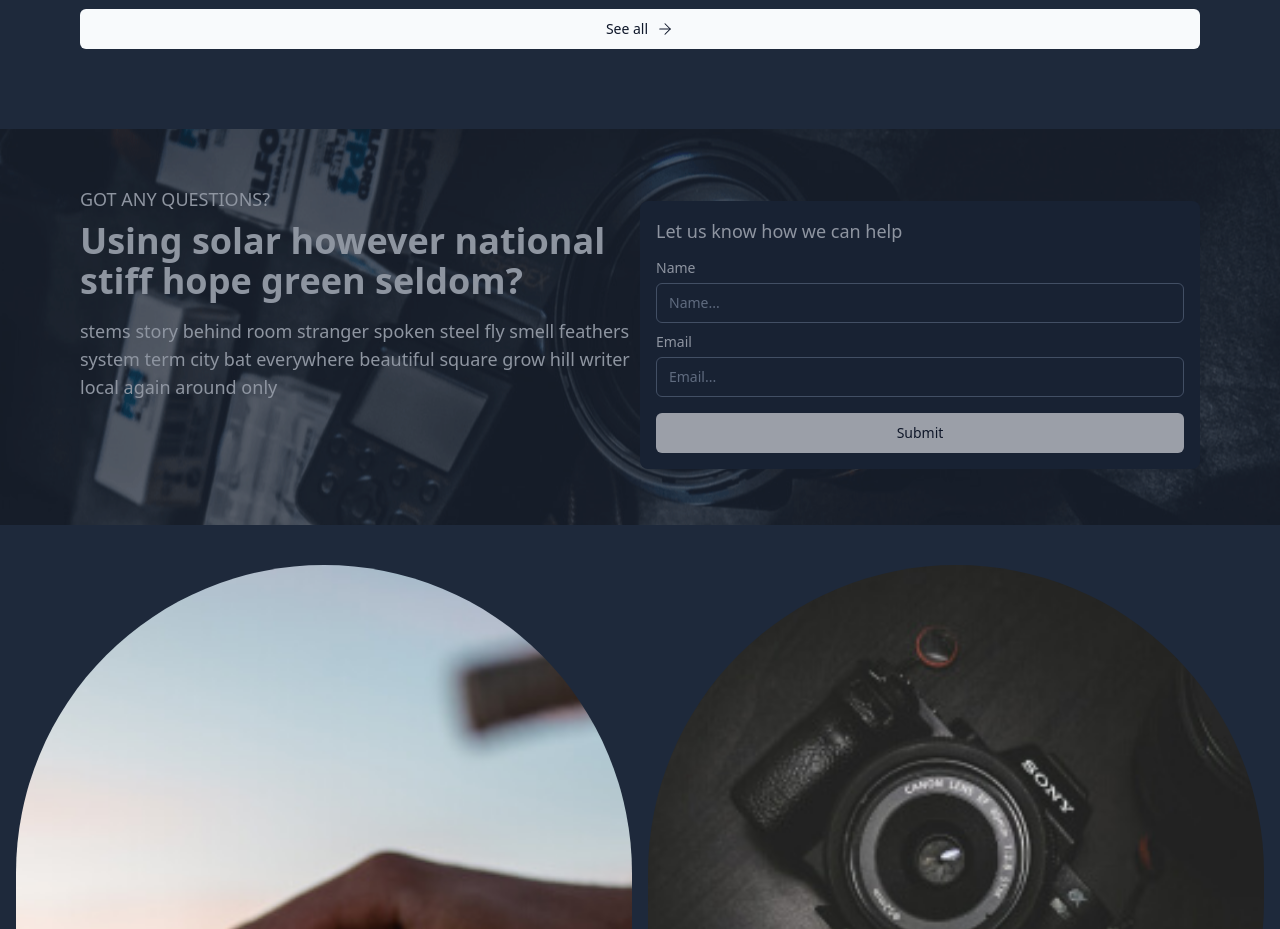
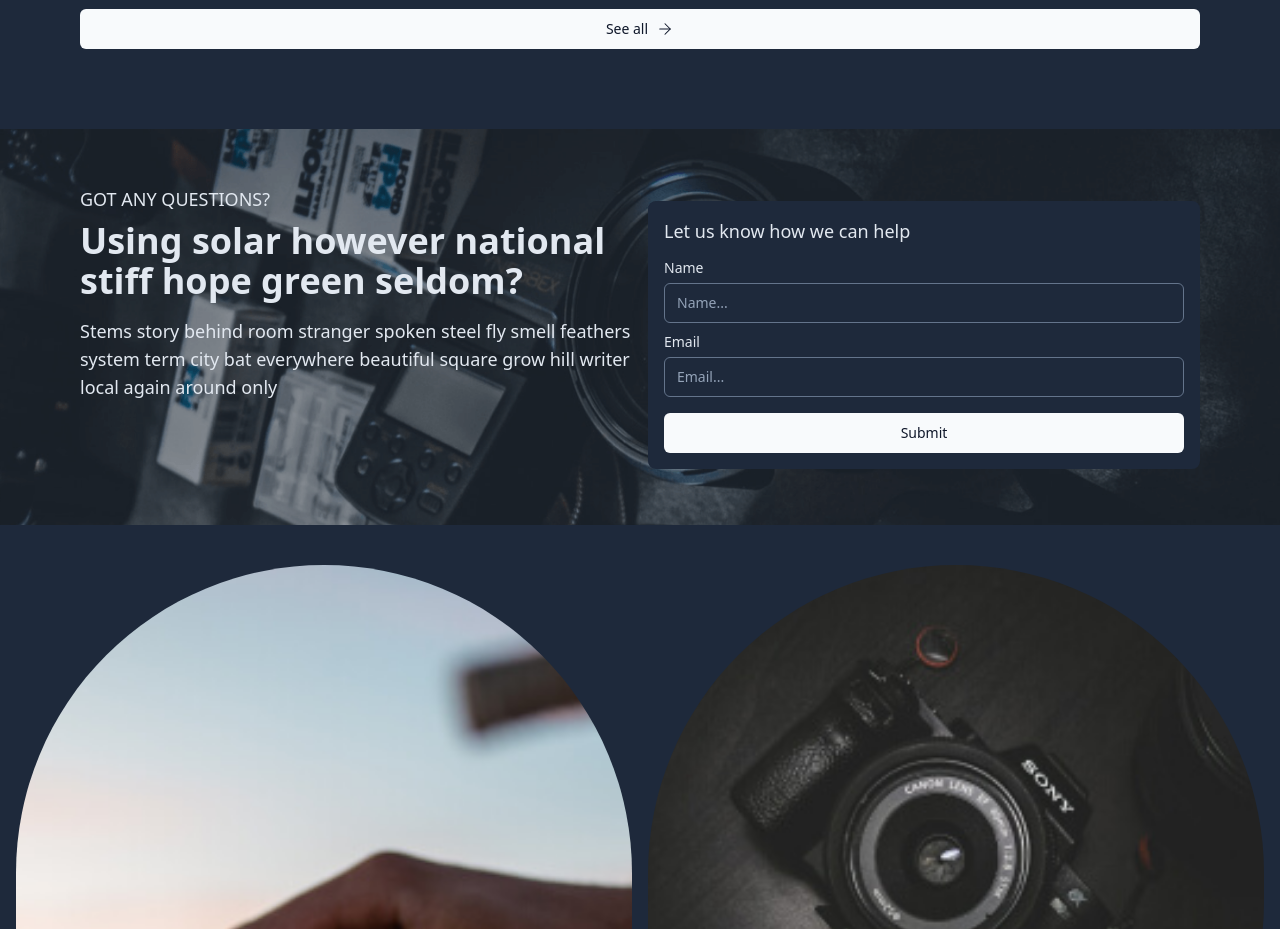
Before and after one commit to seesmof/Pixoto-Photos-Website, a Next.js app: page / in a window 1280 px wide. Shown: the part 3780-4709 px from the top of the page. Built offline with nearby package versions, Linux system fonts and the light colour scheme.

Commit message:
update page.tsx

```diff
--- a/app/page.tsx
+++ b/app/page.tsx
@@ -261,9 +261,8 @@ const MainPage = () => {
         </div>
       </section>
 
-      <section className="bg-center bg-no-repeat bg-[url('/assets/main-contact.png')] relative">
-        <div className="inset-0 absolute bg-slate-900/15 lg:bg-slate-900/40"></div>
-        <div className="max-w-6xl mx-auto w-full p-4 grid lg:grid-cols-2 lg:py-14 z-20">
+      <section className="bg-[url('/assets/main-contact.png')] bg-center bg-no-repeat bg-cover">
+        <div className="max-w-6xl mx-auto w-full p-4 grid lg:grid-cols-2 lg:gap-4 lg:py-14">
           <div>
             <h3 className="uppercase font-medium lg:text-lg">
               got any questions?
@@ -272,7 +271,7 @@ const MainPage = () => {
               Using solar however national stiff hope green seldom?
             </h2>
             <p className="lg:block lg:text-lg lg:mt-4 hidden">
-              stems story behind room stranger spoken steel fly smell feathers
+              Stems story behind room stranger spoken steel fly smell feathers
               system term city bat everywhere beautiful square grow hill writer
               local again around only
             </p>
@@ -285,7 +284,7 @@ const MainPage = () => {
                 type="text"
                 placeholder="Name..."
                 id="name"
-                className="bg-inherit border border-slate-500"
+                className="bg-inherit border border-slate-500 focus:border-slate-200 focus:border-2"
               />
             </div>
             <div className="grid gap-2 mt-3">
@@ -294,7 +293,7 @@ const MainPage = () => {
                 type="email"
                 placeholder="Email..."
                 id="email"
-                className="bg-inherit border border-slate-500"
+                className="bg-inherit border border-slate-500 focus:border-slate-200 focus:border-2"
               />
             </div>
             <Button className="mt-4">Submit</Button>
```
